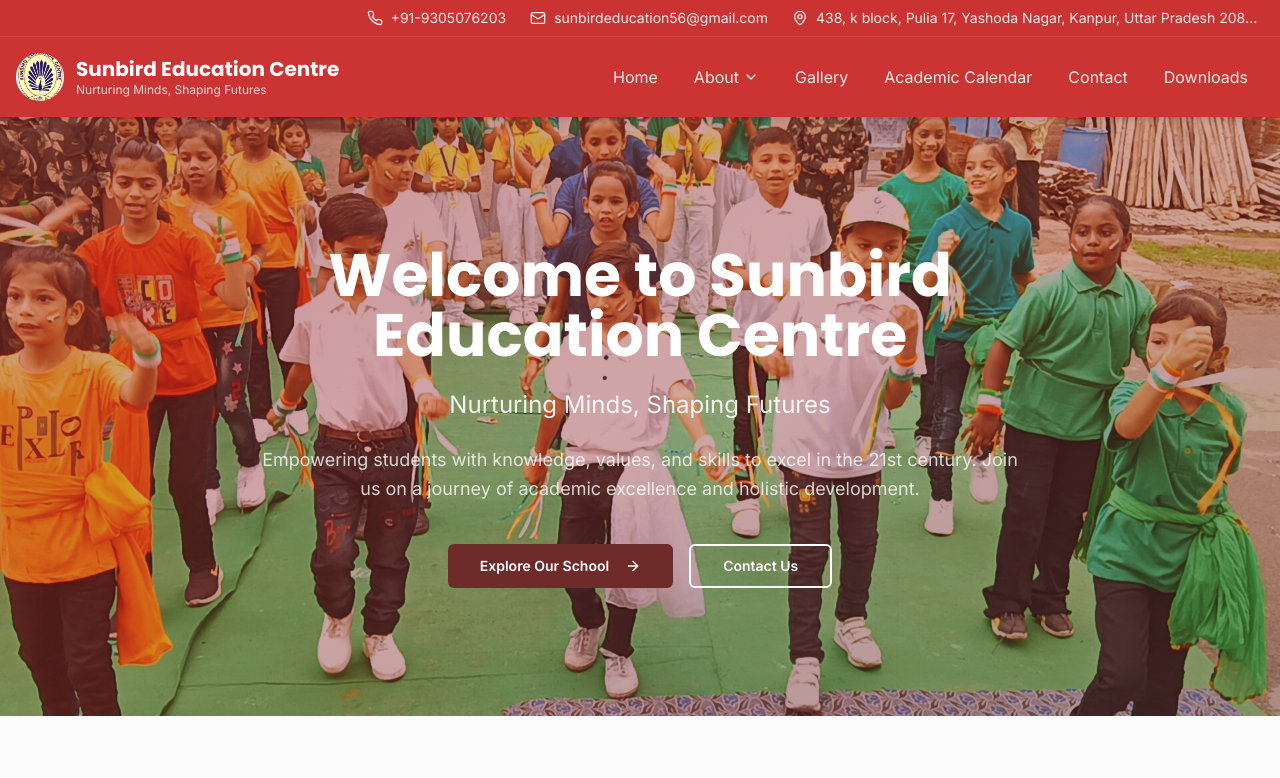
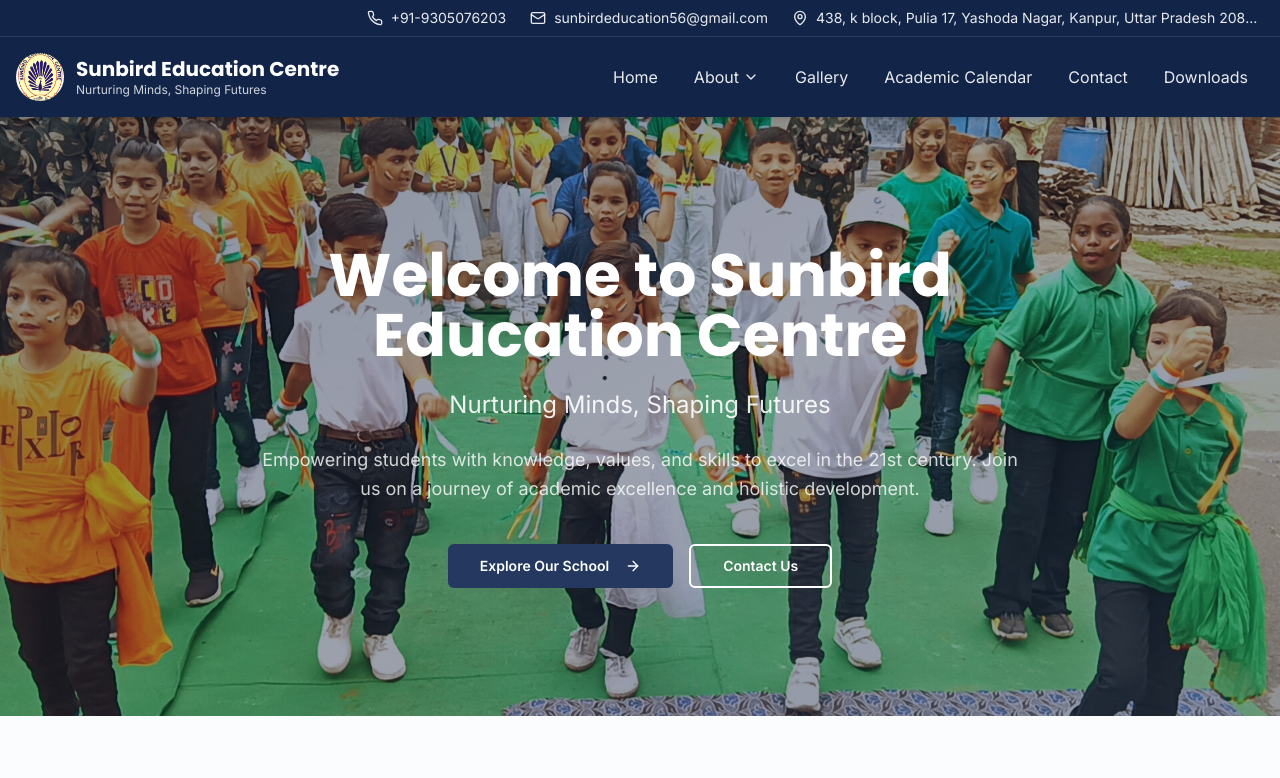
Before and after one commit to ambuj-dixit/sunbird-education, a React (Vite) app: page / in a window 1280 px wide. Shown: the top 778 px of the page. Built offline with nearby package versions, Linux system fonts and the light colour scheme; the HTML template or start-up script is replaced by a standard one.

Commit message:
change the theme

```diff
--- a/src/index.css
+++ b/src/index.css
@@ -2,13 +2,15 @@
 @tailwind components;
 @tailwind utilities;
 
-/* Definition of the design system. All colors, gradients, fonts, etc should be defined here.
-All colors MUST be HSL.
+/*
+  Design System – Sun Bird Education Center
+  Theme: Deep Blue + Soft Gold (Formal & Premium)
+  All colors are in HSL as required
 */
 
 @layer base {
   :root {
-  /* Background / main text */
+    /* Background & Text */
     --background: 0 0% 100%;
     --foreground: 222 47% 11%;
 
@@ -18,42 +20,44 @@ All colors MUST be HSL.
     --popover: 0 0% 100%;
     --popover-foreground: 222 47% 11%;
 
-  /* Primary — Soft Formal Red (Clean, Elegant, Not Shouting) */
-  --primary: 0 60% 50%;            /* muted red */
-  --primary-foreground: 0 0% 100%; /* white text on red */
-  --primary-hover: 0 60% 42%;      /* slightly darker soft red */
+    /* PRIMARY — Deep Navy Blue */
+    --primary: 220 60% 18%;
+    --primary-foreground: 0 0% 100%;
+    --primary-hover: 220 60% 14%;
 
-  /* Secondary — deeper muted red for depth */
-  --secondary: 0 45% 30%;
+    /* SECONDARY — Slightly lighter navy for depth */
+    --secondary: 220 45% 26%;
     --secondary-foreground: 0 0% 100%;
 
-  --muted: 0 0% 96%;
+    /* MUTED — Soft neutral gray */
+    --muted: 210 40% 96%;
     --muted-foreground: 215 16% 47%;
 
-  /* Accent — soft coral */
-  --accent: 0 55% 46%;
-  --accent-foreground: 0 0% 100%;
+    /* ACCENT — Soft Gold (Highlights & emphasis) */
+    --accent: 45 65% 52%;
+    --accent-foreground: 222 47% 11%;
 
-  /* Destructive — keep slightly stronger red for warnings */
-  --destructive: 0 70% 50%;
+    /* DESTRUCTIVE — Controlled red (warnings only) */
+    --destructive: 0 70% 45%;
     --destructive-foreground: 0 0% 100%;
 
-  --border: 0 20% 88%;
-  --input: 0 20% 88%;
-  --ring: 0 45% 40%;                /* soft red focus ring */
+    /* BORDERS & INPUTS */
+    --border: 214 32% 91%;
+    --input: 214 32% 91%;
+
+    /* Focus ring uses gold for premium feel */
+    --ring: 45 65% 52%;
 
     --radius: 0.5rem;
 
-  /* Footer stays dark for readability */
-  --footer-bg: 220 13% 9%;
+    /* FOOTER */
+    --footer-bg: 220 60% 12%;
     --footer-text: 0 0% 95%;
 
-  /* Animations */
+    /* ANIMATIONS */
     --transition-smooth: all 0.3s cubic-bezier(0.4, 0, 0.2, 1);
     --transition-fast: all 0.2s ease-out;
   }
-
-
 }
 
 @layer base {
```
Lines whose indentation alone changed are shown as unchanged.
